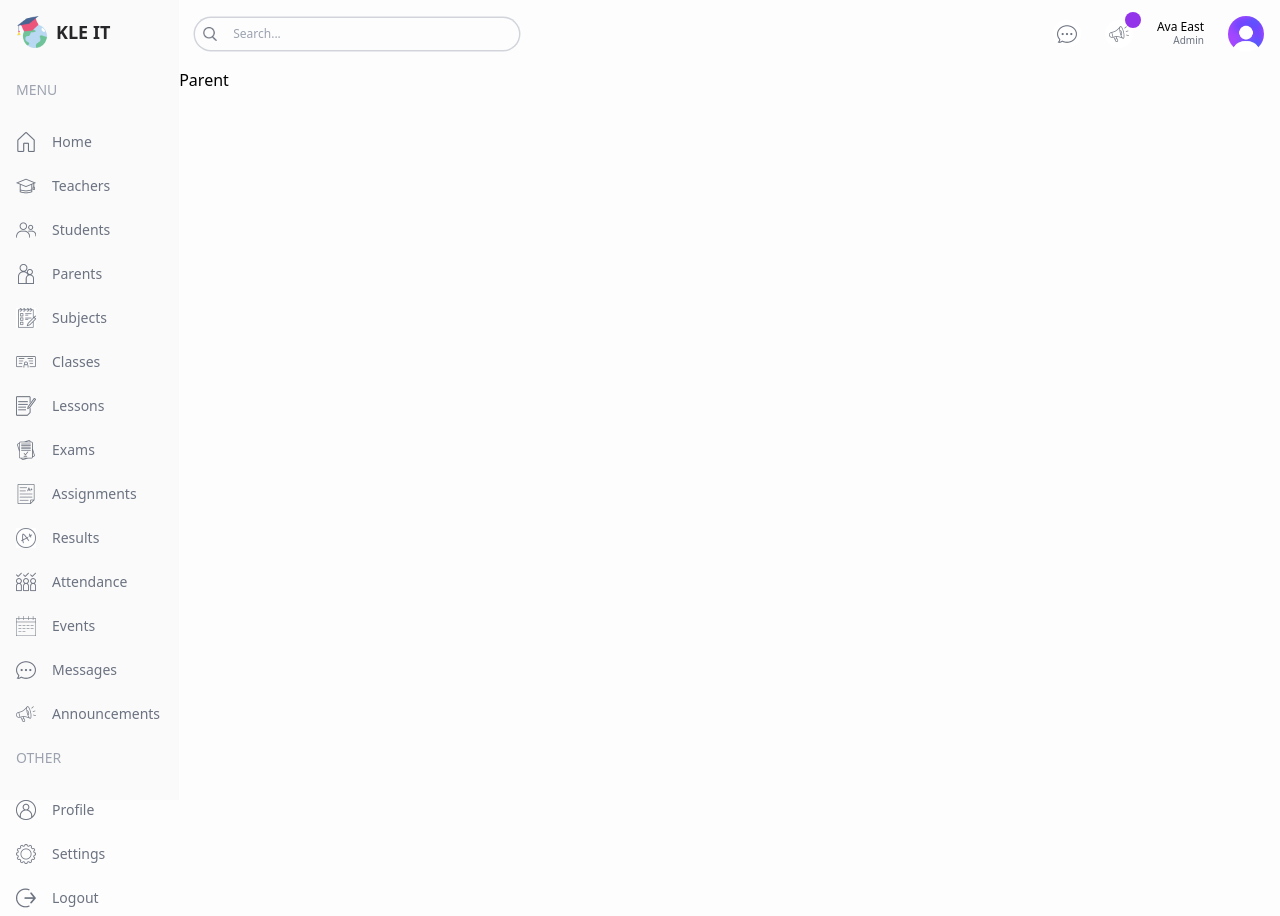
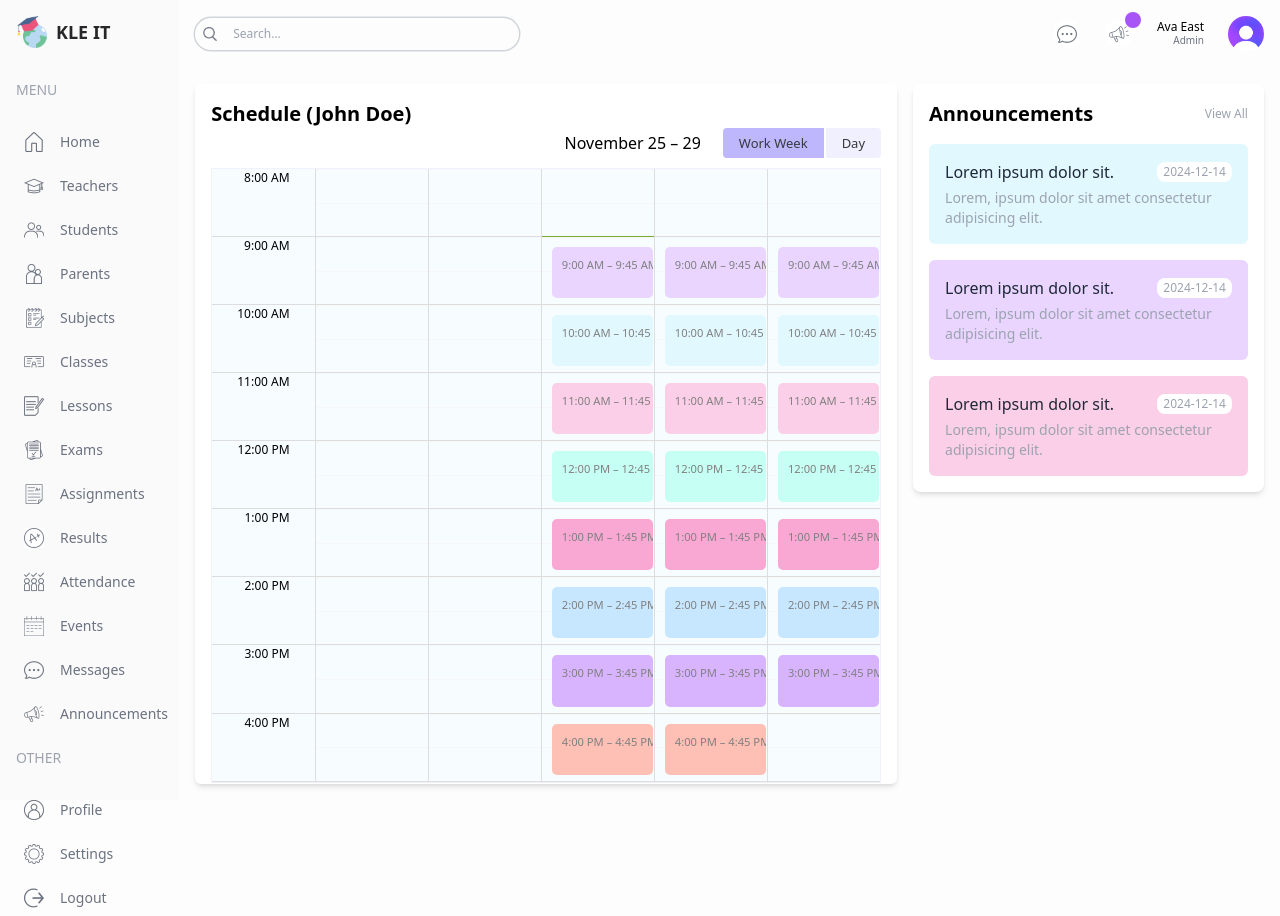
Before and after one commit to SachinNavalagund/sms-dashboard-nextjs15, a Next.js app: page /parent in a window 1280 px wide. Built offline with nearby package versions, Linux system fonts and the light colour scheme.

Commit message:
student, parent, teacher pages ui

```diff
--- a/package.json
+++ b/package.json
@@ -9,8 +9,10 @@
     "lint": "next lint"
   },
   "dependencies": {
+    "moment": "^2.30.1",
     "next": "15.0.3",
     "react": "19.0.0-rc-66855b96-20241106",
+    "react-big-calendar": "^1.16.3",
     "react-calendar": "^5.1.0",
     "react-dom": "19.0.0-rc-66855b96-20241106",
     "react-icons": "^5.3.0",
@@ -19,6 +21,7 @@
   "devDependencies": {
     "@types/node": "^20",
     "@types/react": "^18",
+    "@types/react-big-calendar": "^1.16.0",
     "@types/react-dom": "^18",
     "eslint": "^8.57.1",
     "eslint-config-next": "15.0.3",
--- a/src/app/(dashboard)/layout.tsx
+++ b/src/app/(dashboard)/layout.tsx
@@ -28,7 +28,7 @@ const DashboardLayout = ({ children }: Props) => {
       </div>
 
       {/* Right */}
-      <div className="w-[86%] overflow-scroll md:w-[92%] lg:w-[84%] xl:w-[86%]">
+      <div className="flex w-[86%] flex-col overflow-scroll md:w-[92%] lg:w-[84%] xl:w-[86%]">
         <Navbar />
         {children}
       </div>
--- a/src/app/(dashboard)/parent/page.tsx
+++ b/src/app/(dashboard)/parent/page.tsx
@@ -1,5 +1,25 @@
+'use client';
+
+import Announcements from '@/components/Announcements';
+import BigCalendar from '@/components/BigCalendar';
+
 const ParentPage = () => {
-  return <div className="">Parent</div>;
+  return (
+    <div className="flex flex-1 flex-col gap-4 p-4 xl:flex-row">
+      {/* Left */}
+      <div className="w-full xl:w-2/3">
+        <div className="h-full rounded-md bg-white p-4 shadow-md">
+          <h1 className="text-xl font-semibold">Schedule (John Doe)</h1>
+          <BigCalendar />
+        </div>
+      </div>
+
+      {/* Right */}
+      <div className="flex w-full flex-col gap-4 xl:w-1/3">
+        <Announcements />
+      </div>
+    </div>
+  );
 };
 
 export default ParentPage;
--- a/src/app/(dashboard)/teacher/page.tsx
+++ b/src/app/(dashboard)/teacher/page.tsx
@@ -1,5 +1,25 @@
+'use client';
+
+import Announcements from '@/components/Announcements';
+import BigCalendar from '@/components/BigCalendar';
+
 const TeacherPage = () => {
-  return <div>Teacher</div>;
+  return (
+    <div className="flex flex-1 flex-col gap-4 p-4 xl:flex-row">
+      {/* Left */}
+      <div className="w-full xl:w-2/3">
+        <div className="h-full rounded-md bg-white p-4 shadow-md">
+          <h1 className="text-xl font-semibold">Schedule</h1>
+          <BigCalendar />
+        </div>
+      </div>
+
+      {/* Right */}
+      <div className="flex w-full flex-col gap-4 xl:w-1/3">
+        <Announcements />
+      </div>
+    </div>
+  );
 };
 
 export default TeacherPage;
--- a/src/app/globals.css
+++ b/src/app/globals.css
@@ -18,3 +18,100 @@
   background: #d4f6ff !important;
   color: #0260a3 !important;
 }
+
+.rbc-btn-group:first-child {
+  display: none !important;
+}
+
+.rbc-toolbar-label {
+  text-align: right !important;
+  padding: 0px 20px !important;
+}
+
+.rbc-btn-group:last-child {
+  font-size: 13px !important;
+}
+
+.rbc-btn-group:last-child button {
+  border: none !important;
+  background-color: #f1f0ff !important;
+  margin-left: 2px !important;
+}
+
+.rbc-toolbar button.rbc-active {
+  background-color: #beb7fd !important;
+  box-shadow: none !important;
+}
+
+.rbc-time-view {
+  border-color: #f1f0ff !important;
+}
+
+.rbc-time-header {
+  display: none !important;
+}
+
+.rbc-time-content {
+  border: none !important;
+}
+
+.rbc-time-gutter.rbc-time-column {
+  font-size: 12px !important;
+}
+.rbc-time-gutter.rbc-time-column .rbc-timeslot-group {
+  padding: 0px 20px !important;
+}
+
+.rbc-timeslot-group {
+  background-color: #f7fdff !important;
+}
+
+.rbc-day-slot {
+  font-size: 14px !important;
+}
+
+.rbc-event {
+  border: none !important;
+  color: black !important;
+  padding: 10px !important;
+  margin: 10px !important;
+  width: 99% !important;
+}
+
+.rbc-event:nth-child(1) {
+  background-color: #e9d5ff !important;
+}
+
+.rbc-event:nth-child(2) {
+  background-color: #e1f8ff !important;
+}
+
+.rbc-event:nth-child(3) {
+  background-color: #fbcfe8 !important;
+}
+
+.rbc-event:nth-child(4) {
+  background-color: #c6fff3 !important;
+}
+
+.rbc-event:nth-child(5) {
+  background-color: #f9a8d4 !important;
+}
+
+.rbc-event:nth-child(6) {
+  background-color: #c6e7ff !important;
+}
+
+.rbc-event:nth-child(7) {
+  background-color: #d8b4fe !important;
+}
+
+.rbc-event:nth-child(8) {
+  background-color: #febfb4 !important;
+}
+
+.rbc-event-label {
+  color: gray !important;
+
+  margin-bottom: 5px !important;
+}
--- /dev/null
+++ b/src/components/BigCalendar.tsx
@@ -0,0 +1,34 @@
+import { Calendar, momentLocalizer, View, Views } from 'react-big-calendar';
+import moment from 'moment';
+import 'react-big-calendar/lib/css/react-big-calendar.css';
+import { calendarEvents } from '@/lib/data';
+import { useState } from 'react';
+
+const localizer = momentLocalizer(moment);
+
+const BigCalendar = () => {
+  const [view, setView] = useState<View>(Views.WORK_WEEK);
+
+  const handleOnChangeView = (selectedView: View) => {
+    console.log('Clicked');
+
+    setView(selectedView);
+  };
+
+  return (
+    <Calendar
+      localizer={localizer}
+      events={calendarEvents}
+      startAccessor="start"
+      endAccessor="end"
+      views={['work_week', 'day']}
+      view={view}
+      style={{ height: '98%' }}
+      onView={handleOnChangeView}
+      min={new Date(2024, 11, 29, 8, 0, 0)}
+      max={new Date(2024, 11, 29, 17, 0, 0)}
+    />
+  );
+};
+
+export default BigCalendar;
--- a/src/components/Menu.tsx
+++ b/src/components/Menu.tsx
@@ -1,3 +1,4 @@
+import { role } from '@/lib/data';
 import Image from 'next/image';
 import Link from 'next/link';
 
@@ -124,16 +125,20 @@ const Menu = () => {
           <span className="my-4 hidden font-light text-gray-400 lg:block">
             {i.title}
           </span>
-          {i.items.map((item) => (
+          {i.items.map((item) => {
+            if (item.visible.includes(role)) {
+              return (
                 <Link
                   href={item.href}
                   key={item.label}
-              className="flex items-center justify-center gap-4 py-2 text-gray-500 lg:justify-start"
+                  className="flex items-center justify-center gap-4 rounded-md py-2 text-gray-500 hover:bg-skyL md:px-2 lg:justify-start"
                 >
                   <Image src={item.icon} alt="Icon" width={20} height={20} />
                   <span className="hidden lg:block">{item.label}</span>
                 </Link>
-          ))}
+              );
+            }
+          })}
         </div>
       ))}
     </div>
--- a/src/components/Navbar.tsx
+++ b/src/components/Navbar.tsx
@@ -43,7 +43,7 @@ const Navbar = () => {
             height={20}
             className="object-contain"
           />
-          <div className="absolute -right-2 -top-2 flex h-4 w-4 items-center justify-center rounded-full bg-purple-600 text-xs text-white"></div>
+          <div className="absolute -right-2 -top-2 flex h-4 w-4 items-center justify-center rounded-full bg-purple-500 text-xs text-white"/>
         </div>
 
         <div className="flex flex-col">
--- a/src/lib/data.ts
+++ b/src/lib/data.ts
@@ -920,143 +920,143 @@ export const calendarEvents = [
   {
     title: 'Math',
     allDay: false,
-    start: new Date(2024, 7, 12, 8, 0),
-    end: new Date(2024, 7, 12, 8, 45),
+    start: new Date(2024, 10, 29, 9, 0),
+    end: new Date(2024, 10, 29, 9, 45),
   },
   {
     title: 'English',
     allDay: false,
-    start: new Date(2024, 7, 12, 9, 0),
-    end: new Date(2024, 7, 12, 9, 45),
+    start: new Date(2024, 10, 29, 10, 0),
+    end: new Date(2024, 10, 29, 10, 45),
   },
   {
     title: 'Biology',
     allDay: false,
-    start: new Date(2024, 7, 12, 10, 0),
-    end: new Date(2024, 7, 12, 10, 45),
+    start: new Date(2024, 10, 29, 11, 0),
+    end: new Date(2024, 10, 29, 11, 45),
   },
   {
     title: 'Physics',
     allDay: false,
-    start: new Date(2024, 7, 12, 11, 0),
-    end: new Date(2024, 7, 12, 11, 45),
+    start: new Date(2024, 10, 29, 12, 0),
+    end: new Date(2024, 10, 29, 12, 45),
   },
   {
     title: 'Chemistry',
     allDay: false,
-    start: new Date(2024, 7, 12, 13, 0),
-    end: new Date(2024, 7, 12, 13, 45),
+    start: new Date(2024, 10, 29, 14, 0),
+    end: new Date(2024, 10, 29, 14, 45),
   },
   {
     title: 'History',
     allDay: false,
-    start: new Date(2024, 7, 12, 14, 0),
-    end: new Date(2024, 7, 12, 14, 45),
+    start: new Date(2024, 10, 29, 15, 0),
+    end: new Date(2024, 10, 29, 15, 45),
   },
   {
     title: 'English',
     allDay: false,
-    start: new Date(2024, 7, 13, 9, 0),
-    end: new Date(2024, 7, 13, 9, 45),
+    start: new Date(2024, 10, 28, 9, 0),
+    end: new Date(2024, 10, 28, 9, 45),
   },
   {
     title: 'Biology',
     allDay: false,
-    start: new Date(2024, 7, 13, 10, 0),
-    end: new Date(2024, 7, 13, 10, 45),
+    start: new Date(2024, 10, 28, 10, 0),
+    end: new Date(2024, 10, 28, 10, 45),
   },
   {
     title: 'Physics',
     allDay: false,
-    start: new Date(2024, 7, 13, 11, 0),
-    end: new Date(2024, 7, 13, 11, 45),
+    start: new Date(2024, 10, 28, 11, 0),
+    end: new Date(2024, 10, 28, 11, 45),
   },
 
   {
     title: 'History',
     allDay: false,
-    start: new Date(2024, 7, 13, 14, 0),
-    end: new Date(2024, 7, 13, 14, 45),
+    start: new Date(2024, 10, 28, 12, 0),
+    end: new Date(2024, 10, 28, 12, 45),
   },
   {
     title: 'Math',
     allDay: false,
-    start: new Date(2024, 7, 14, 8, 0),
-    end: new Date(2024, 7, 14, 8, 45),
+    start: new Date(2024, 10, 28, 13, 0),
+    end: new Date(2024, 10, 28, 13, 45),
   },
   {
     title: 'Biology',
     allDay: false,
-    start: new Date(2024, 7, 14, 10, 0),
-    end: new Date(2024, 7, 14, 10, 45),
+    start: new Date(2024, 10, 28, 15, 0),
+    end: new Date(2024, 10, 28, 15, 45),
   },
 
   {
     title: 'Chemistry',
     allDay: false,
-    start: new Date(2024, 7, 14, 13, 0),
-    end: new Date(2024, 7, 14, 13, 45),
+    start: new Date(2024, 10, 27, 9, 0),
+    end: new Date(2024, 10, 27, 9, 45),
   },
   {
     title: 'History',
     allDay: false,
-    start: new Date(2024, 7, 14, 14, 0),
-    end: new Date(2024, 7, 13, 14, 45),
+    start: new Date(2024, 10, 27, 10, 0),
+    end: new Date(2024, 10, 27, 10, 45),
   },
   {
     title: 'English',
     allDay: false,
-    start: new Date(2024, 7, 15, 9, 0),
-    end: new Date(2024, 7, 15, 9, 45),
+    start: new Date(2024, 10, 27, 11, 0),
+    end: new Date(2024, 10, 27, 11, 45),
   },
   {
     title: 'Biology',
     allDay: false,
-    start: new Date(2024, 7, 15, 10, 0),
-    end: new Date(2024, 7, 15, 10, 45),
+    start: new Date(2024, 10, 27, 12, 0),
+    end: new Date(2024, 10, 27, 12, 45),
   },
   {
     title: 'Physics',
     allDay: false,
-    start: new Date(2024, 7, 15, 11, 0),
-    end: new Date(2024, 7, 15, 11, 45),
+    start: new Date(2024, 10, 27, 13, 0),
+    end: new Date(2024, 10, 27, 13, 45),
   },
 
   {
     title: 'History',
     allDay: false,
-    start: new Date(2024, 7, 15, 14, 0),
-    end: new Date(2024, 7, 15, 14, 45),
+    start: new Date(2024, 10, 27, 14, 0),
+    end: new Date(2024, 10, 27, 14, 45),
   },
   {
     title: 'Math',
     allDay: false,
-    start: new Date(2024, 7, 16, 8, 0),
-    end: new Date(2024, 7, 16, 8, 45),
+    start: new Date(2024, 10, 27, 15, 0),
+    end: new Date(2024, 10, 27, 15, 45),
   },
   {
     title: 'English',
     allDay: false,
-    start: new Date(2024, 7, 16, 9, 0),
-    end: new Date(2024, 7, 16, 9, 45),
+    start: new Date(2024, 10, 28, 16, 0),
+    end: new Date(2024, 10, 28, 16, 45),
   },
 
   {
     title: 'Physics',
     allDay: false,
-    start: new Date(2024, 7, 16, 11, 0),
-    end: new Date(2024, 7, 16, 11, 45),
+    start: new Date(2024, 10, 27, 16, 0),
+    end: new Date(2024, 10, 27, 16, 45),
   },
   {
     title: 'Chemistry',
     allDay: false,
-    start: new Date(2024, 7, 16, 13, 0),
-    end: new Date(2024, 7, 16, 13, 45),
+    start: new Date(2024, 10, 29, 13, 0),
+    end: new Date(2024, 10, 29, 13, 45),
   },
   {
     title: 'History',
     allDay: false,
-    start: new Date(2024, 7, 16, 14, 0),
-    end: new Date(2024, 7, 16, 14, 45),
+    start: new Date(2024, 10, 28, 14, 0),
+    end: new Date(2024, 10, 28, 14, 45),
   },
 ];
```
Also changed, not shown: src/app/(dashboard)/student/page.tsx (+23 -1 lines), 1 other file (tests, documents, lock files or other folders). Lines whose indentation alone changed are shown as unchanged.
